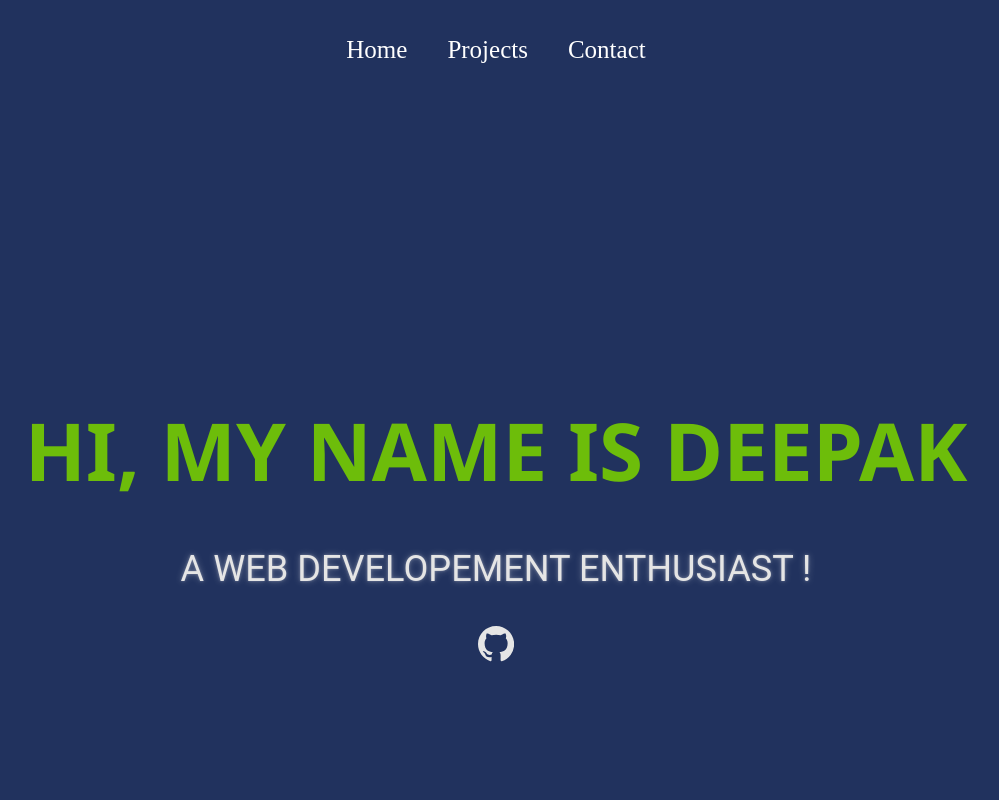
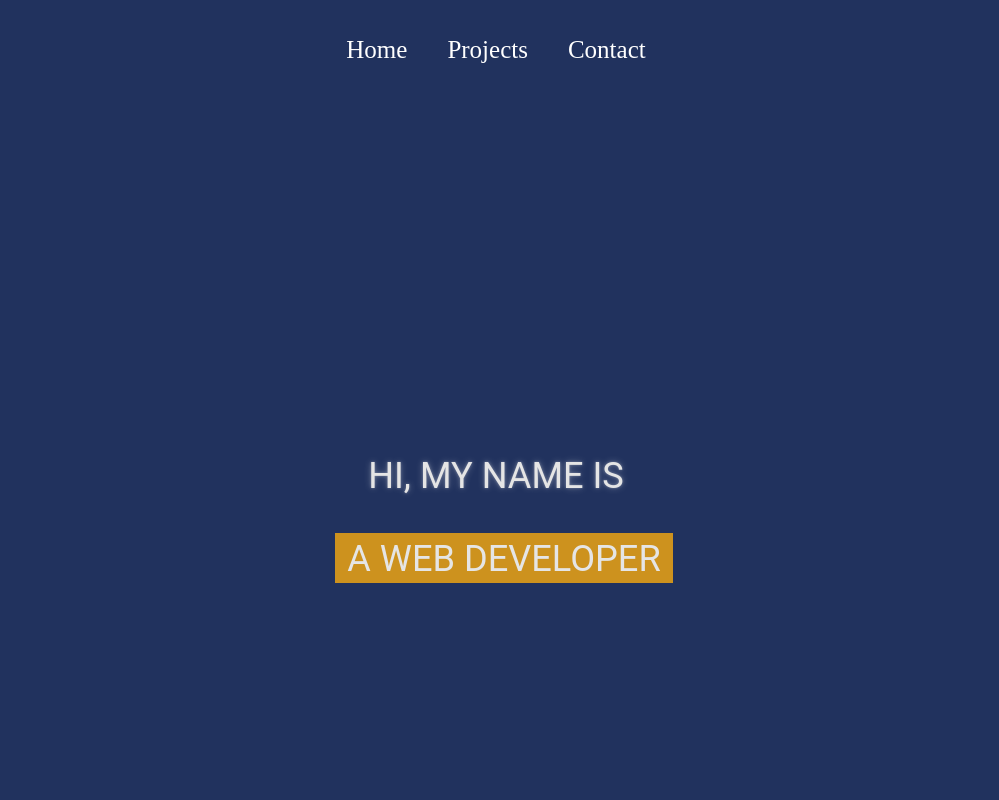
Before and after one commit to ItsDee19/Personal_portfolio, a React (Create React App) app: page / in a window 1280 px wide. Shown: the top 800 px of the page, without its empty margins (144-1143 px from the left). Built offline with nearby package versions, Linux system fonts and the light colour scheme.

Commit message:
Update Home.js

```diff
--- a/src/pages/Home.js
+++ b/src/pages/Home.js
@@ -6,11 +6,13 @@ const Home = () => {
   return (
     <div className='home'>
     <div className='about'>
-      <h2>Hi, my name is Deepak</h2>
-      <div className='prompt'>
-        <p>A Web developement enthusiast !</p>
+      <p>Hi, my name is </p>
+      <section className='animation'>
+        <div className='first'><div>Deepak</div></div>
+        <div className='second'><div>A Web Developer</div></div>
+        <div className='third'><div>and Programmer</div></div>
         <BsGithub />
-      </div>
+      </section>
     </div>
     <div className='skills'>
       <h1>Skills:-</h1>
```
